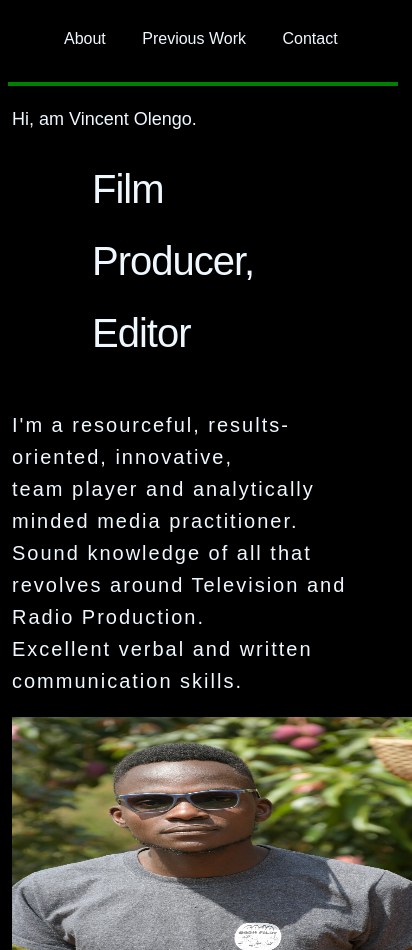
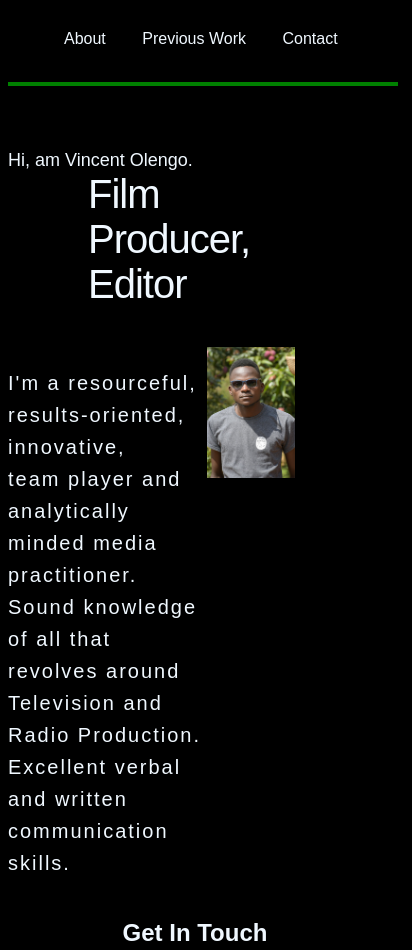
Before and after one commit to cynthiaawuor/vincent.github.io, a plain HTML site: page index.html in a window 390 px wide. Shown: the top 950 px of the page, 412 px wide, since content can reach past the window. Drawn offline with Linux system fonts and the light colour scheme.

Commit message:
working on the responsiveness of the page

```diff
--- a/css/style.css
+++ b/css/style.css
@@ -1,8 +1,10 @@
+* {
+    box-sizing: border-box;
+}
+
 html {
     background-color: black;
     color: aliceblue;
-    box-sizing: border-box;
-    overflow-y: scroll;
 
 }
 
@@ -10,21 +12,9 @@ body {
     margin-top: 100px;
     padding: 0;
     font-family: 'Libre Baskerville', sans-serif;
+    overflow-y: scroll;
   }
 
-  /* .main {
-      display: block;
-      justify-content: center;
-  } */
-
-/* .contact {
-    text-align: center;
-} */
-
-/* .container {
-    margin: 0 auto;
-
-} */
 
 .navbar {
     overflow: hidden;
@@ -60,67 +50,65 @@ hr {
 ul {
     list-style-type: none;
 
-
   }
 
  i {
      color: brown;
  }
 
- #about {
-     line-height: 1.8;
-     font-size: 20px;
+ .container1 {
+    display: flex;
+    justify-content: space-around;
  }
 
- #about .name {
+ .column .name {
     font-size: 18px;
     letter-spacing: 1.6;
-     margin-top: 0;
+    font-weight: 400;
  }
 
- #about .career {
+ .column .about {
+     flex: 50%;
+     font-weight: 300;
+
+ }
+
+ .column #career {
+
     font-size: 40px;
      letter-spacing: 1.6;
      letter-spacing: -1px;
      margin-left: 80px;
      margin-right: 80px;
+     font-weight: 500;
+     margin-top: 15px;
  }
 
- #about .description {
+ .about p {
     font-size: 20px;
     letter-spacing: 2px;
     line-height: 1.6;
+
  }
- .title {
-     font-size: 50px;
-
-     margin-bottom: 0;
-     font-weight: 600;
 
 
- }
- .title-image {
-    display: flex;
-    align-items: center;
-    padding: 0 4px;
+ img {
+    width: 50%;
+    height: auto;
  }
 
- .title-image img{
-     width: 50%;
-     height: auto;
-     float: left;
-     margin-right: 20px;
-     margin-bottom: 20px;
- }
-
- .title-image p
-{
-    margin-top: 0px;
-    display: inline-block;
-}
   #contact {
     text-align: center;
 }
+
+ .column .personal-details {
+     flex: 50%;
+ }
+
+ .column .social-media {
+     flex: 50%;
+ }
+
  .contact-details {
      display: flex;
      justify-content: center;
@@ -137,28 +125,23 @@ ul {
      line-height: 1.6;
  }
 
- @media only screen and (max-width: 800px) {
-    .img {
-        width: 100%;
+@media only screen and (max-width: 768px) {
+
+    .column .social-media {
+        display: flex;
     }
-     .title-image {
-        display: block;
-        align-items: center;
-        flex-wrap: wrap; */
-        /* flex-direction: row;
-        justify-content: space-around; */
-        /* padding: 0 4px; */
-     }
-     .contact-details {
-        /* display: block; */
-        /* justify-content: center; */
-        /* justify-content: space-around; */
-    }
+
  }
  @media only screen and (max-width: 600px) {
-    .main {
-        display: block;
-        justify-content: center;
+     #about {
+         position: relative;
+         top: 50px;
+     }
+
+  .about {
+    align-content: flex-start;
 
 }
+
+
 }
--- a/index.html
+++ b/index.html
@@ -22,32 +22,41 @@
 </header>
 
 <body>
-   <div class="main">
-    <div class="title-image">
-    <div id="about">
-        <p class="name"> Hi, am Vincent Olengo. </p>
+<div class="column">
+    <p class="name" id="about"> Hi, am Vincent Olengo. </p>
         <br>
-        <p class="career">Film Producer, <br> Editor </p>
-        <p class="description">I'm a resourceful, results-oriented, innovative, <br>team player and analytically minded media practitioner.
+
+</div>
+
+<div class="column">
+    <p id="career">Film Producer, <br> Editor </p>
+</div>
+    <div class="container1 about">
+        <div class="column about">
+        <p>I'm a resourceful, results-oriented, innovative, <br>team player and analytically minded media practitioner.
             <br>Sound knowledge of all that revolves around Television and Radio Production.
             <br>Excellent verbal and written communication skills.</p>
-     </div>
-     <img src="./images/avatar.jpg" style="height: 300px; width: 400px;"alt="avatar">
+        </div>
+
+     <div class="column about">
+     <img src="./images/avatar.jpg" alt="avatar">
     </div>
+</div>
+    </div>
+</div>
+</div>
 
-
-    <div class="contact">
-        <h2 id="contact">Get In Touch</h2>
-    <div class="contact-details">
-        <div class="personal-details">
+<h2 id="contact">Get In Touch</h2>
+    <div class="container1">
+        <div class="column personal-details">
         <h3>Contact</h3>
         <p class="phone-number">Phone Number: +254791154666</p>
         <p class="addrress">Address: P.O.Box 82 - 40605, Sidindi.</p>
         <p class="email">Email: ywayav@gmail.com</p>
         </div>
 
-    <div class="social-media">
 
+    <div class="column social-media">
         <ul>
             <h3>Social Media</h3>
             <li class="linkedIn"><a href="https://www.linkedin.com/in/vincent-olengo-a32a46215" target="_blank"><i class="fa fa-linkedin-square" aria-hidden="true"></i></a></li>
@@ -56,8 +65,6 @@
             <li class="twitter"><a href="https://twitter.com/OlengoVincent?t=OClXhzLXc17u9Spy9Vo_iQ&s=01" target="_blank"><i class="fa fa-twitter" aria-hidden="true"></i></a></li>
         </ul>
     </div>
-    </div>
-    </div>
 </div>
 </body>
 </html>
--- a/work.html
+++ b/work.html
@@ -61,9 +61,9 @@
 
 <section class="container">
     <h1 id="videos">Videography and Editing</h1>
-<div class="videos">
+<div class="row videos">
 
-    <div class="first">
+    <div class="column">
 <ul>
     <li><a href="https://drive.google.com/file/d/16bNPwypodONH2MucPtRHaczDARzYAbcB/view?usp=sharing">Isuzu East Africa</a></li>
     <li><a href="https://drive.google.com/file/d/16al6OHJu1tALO1mQ6yQ5kx0dzNv_i9lK/view?usp=sharing">Isuzu East Africa</a></li>
@@ -72,7 +72,7 @@
     <li><a href="https://drive.google.com/file/d/16QO6_etKH5AtOGgkociZIPppcRdhkxow/view?usp=sharing">Isuzu East Africa</a></li>
 </ul>
     </div>
-    <div class="second">
+    <div class="column">
         <ul>
             <li><a href="https://drive.google.com/file/d/16bNPwypodONH2MucPtRHaczDARzYAbcB/view?usp=sharing">Isuzu East Africa(Highway code)</a></li>
             <li><a href="https://drive.google.com/file/d/16al6OHJu1tALO1mQ6yQ5kx0dzNv_i9lK/view?usp=sharing">Isuzu East Africa(Highway code)</a></li>
@@ -83,7 +83,7 @@
          </ul>
 
 </div>
-    <div class="third">
+    <div class="column">
 <ul>
     <li><a href="https://drive.google.com/file/d/16QCnl7kcxTQxyv51HZ81qOXruHQgFf7X/view?usp=sharing">Isuzu East Africa</a></li>
     <li><a href="https://drive.google.com/file/d/1VlFWVat-VAblc0gW6QHc70gm-viDbYqV/view?usp=sharing">Isuzu East Africa(remembering the year 2021)</a></li>
```
Also changed, not shown: css/work.css (+4 -3 lines). Lines whose indentation alone changed are shown as unchanged.
